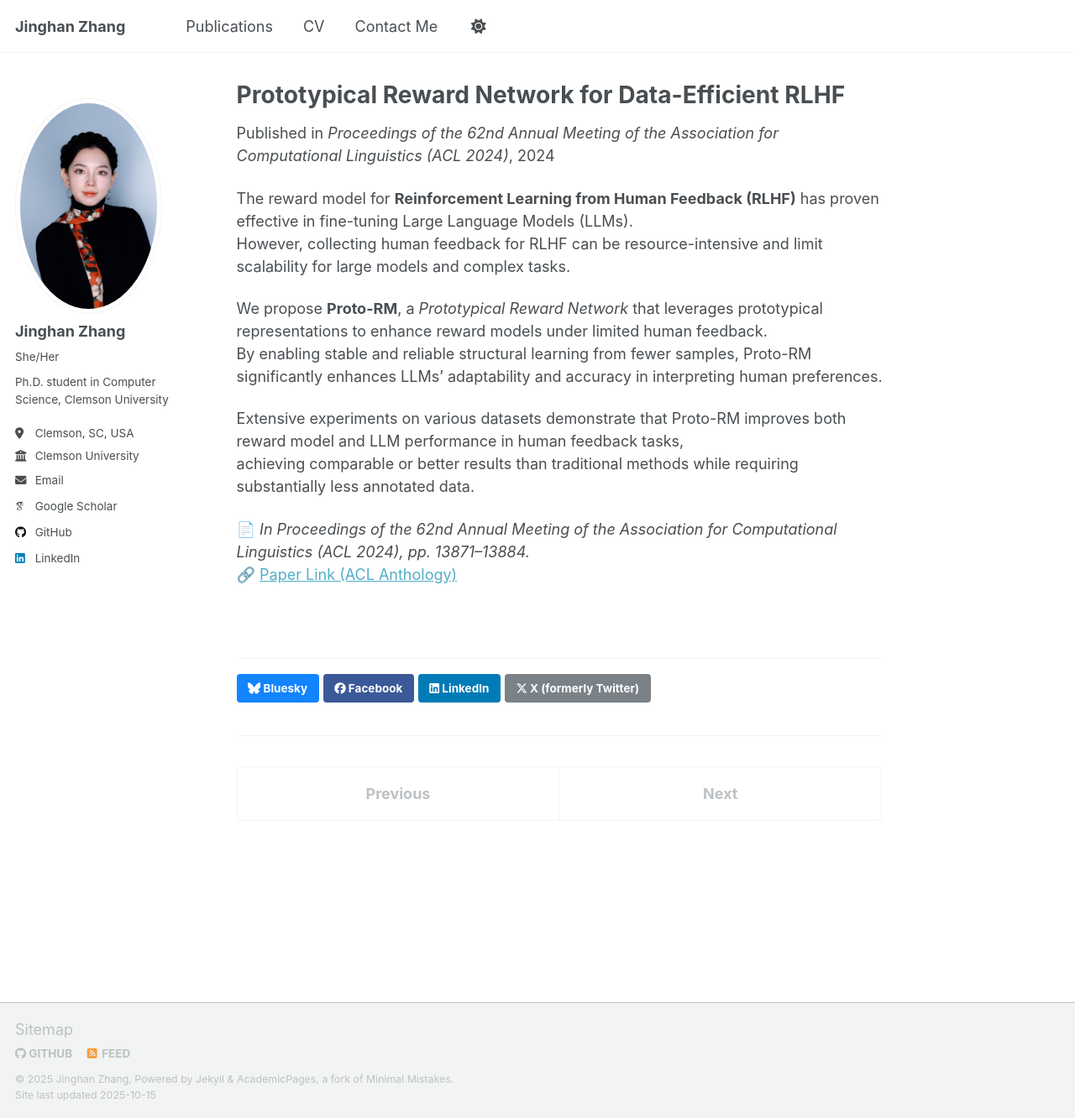
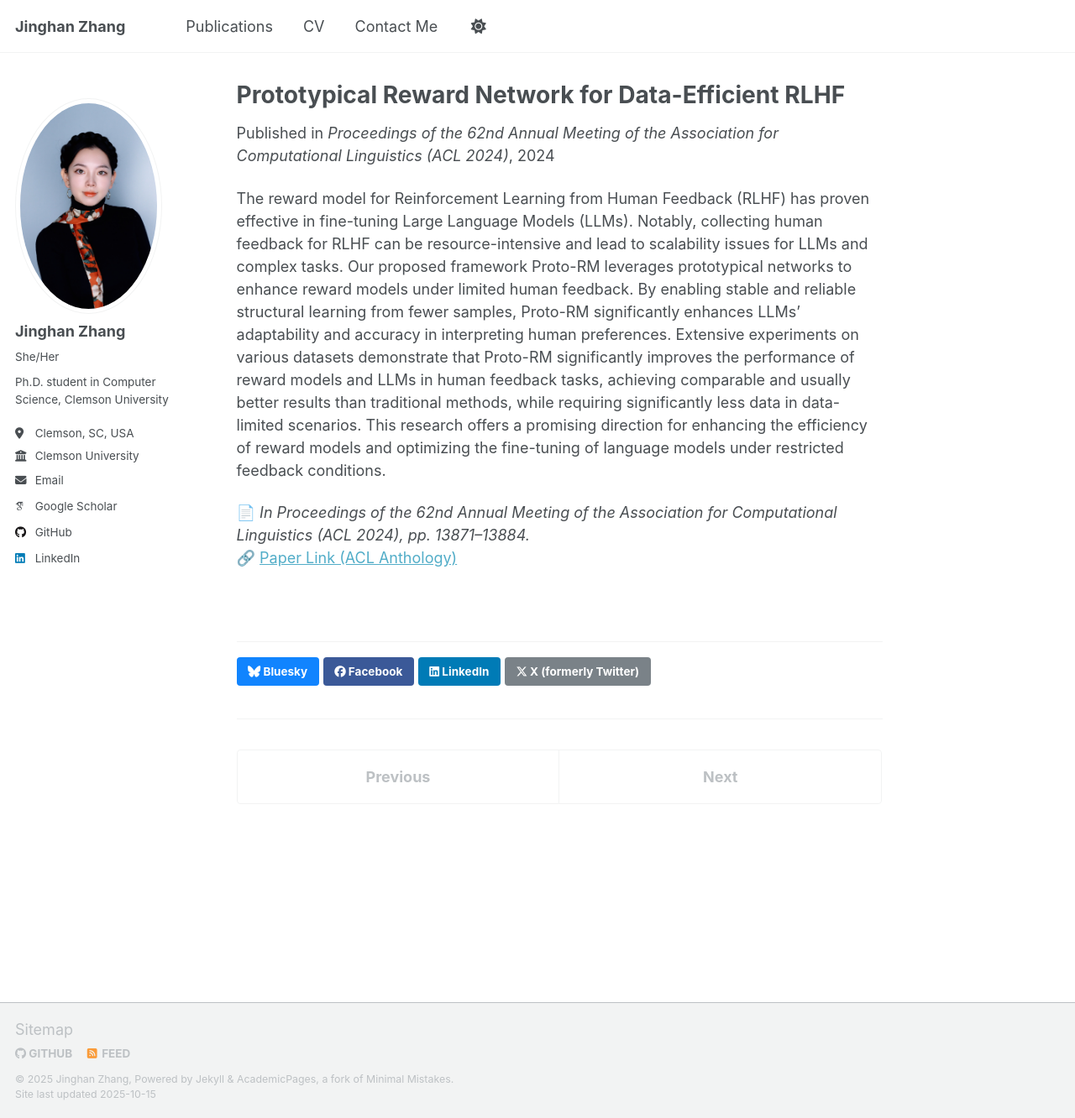
Before and after one commit to jinghanzhang1998/jinghanzhang1998.github.io, a Jekyll site: the page built from _publications/2024-acl-proto-rm.md, in a window 1280 px wide and 1332 px high. Shown: the whole window at 84% size. Built offline with Jekyll 4.4.1, drawn with Linux system fonts in a browser that asks for light colours; some web fonts are replaced; a script that is not in the unit is left out.

Commit message:
Update 2024-acl-proto-rm.md

```diff
--- a/_publications/2024-acl-proto-rm.md
+++ b/_publications/2024-acl-proto-rm.md
@@ -10,14 +10,7 @@ paperurl: "https://aclanthology.org/2024.acl-long.771"
 excerpt: "Proto-RM introduces prototypical networks into reward modeling to enhance data efficiency in RLHF, achieving robust preference learning with limited human feedback."
 ---
 
-The reward model for **Reinforcement Learning from Human Feedback (RLHF)** has proven effective in fine-tuning Large Language Models (LLMs).
-However, collecting human feedback for RLHF can be resource-intensive and limit scalability for large models and complex tasks.
-
-We propose **Proto-RM**, a *Prototypical Reward Network* that leverages prototypical representations to enhance reward models under limited human feedback.
-By enabling stable and reliable structural learning from fewer samples, Proto-RM significantly enhances LLMs’ adaptability and accuracy in interpreting human preferences.
-
-Extensive experiments on various datasets demonstrate that Proto-RM improves both reward model and LLM performance in human feedback tasks,
-achieving comparable or better results than traditional methods while requiring substantially less annotated data.
+The reward model for Reinforcement Learning from Human Feedback (RLHF) has proven effective in fine-tuning Large Language Models (LLMs). Notably, collecting human feedback for RLHF can be resource-intensive and lead to scalability issues for LLMs and complex tasks. Our proposed framework Proto-RM leverages prototypical networks to enhance reward models under limited human feedback. By enabling stable and reliable structural learning from fewer samples, Proto-RM significantly enhances LLMs' adaptability and accuracy in interpreting human preferences. Extensive experiments on various datasets demonstrate that Proto-RM significantly improves the performance of reward models and LLMs in human feedback tasks, achieving comparable and usually better results than traditional methods, while requiring significantly less data in data-limited scenarios. This research offers a promising direction for enhancing the efficiency of reward models and optimizing the fine-tuning of language models under restricted feedback conditions.
 
 📄 *In Proceedings of the 62nd Annual Meeting of the Association for Computational Linguistics (ACL 2024), pp. 13871–13884.*
 🔗 [Paper Link (ACL Anthology)](https://aclanthology.org/2024.acl-long.771)
```
